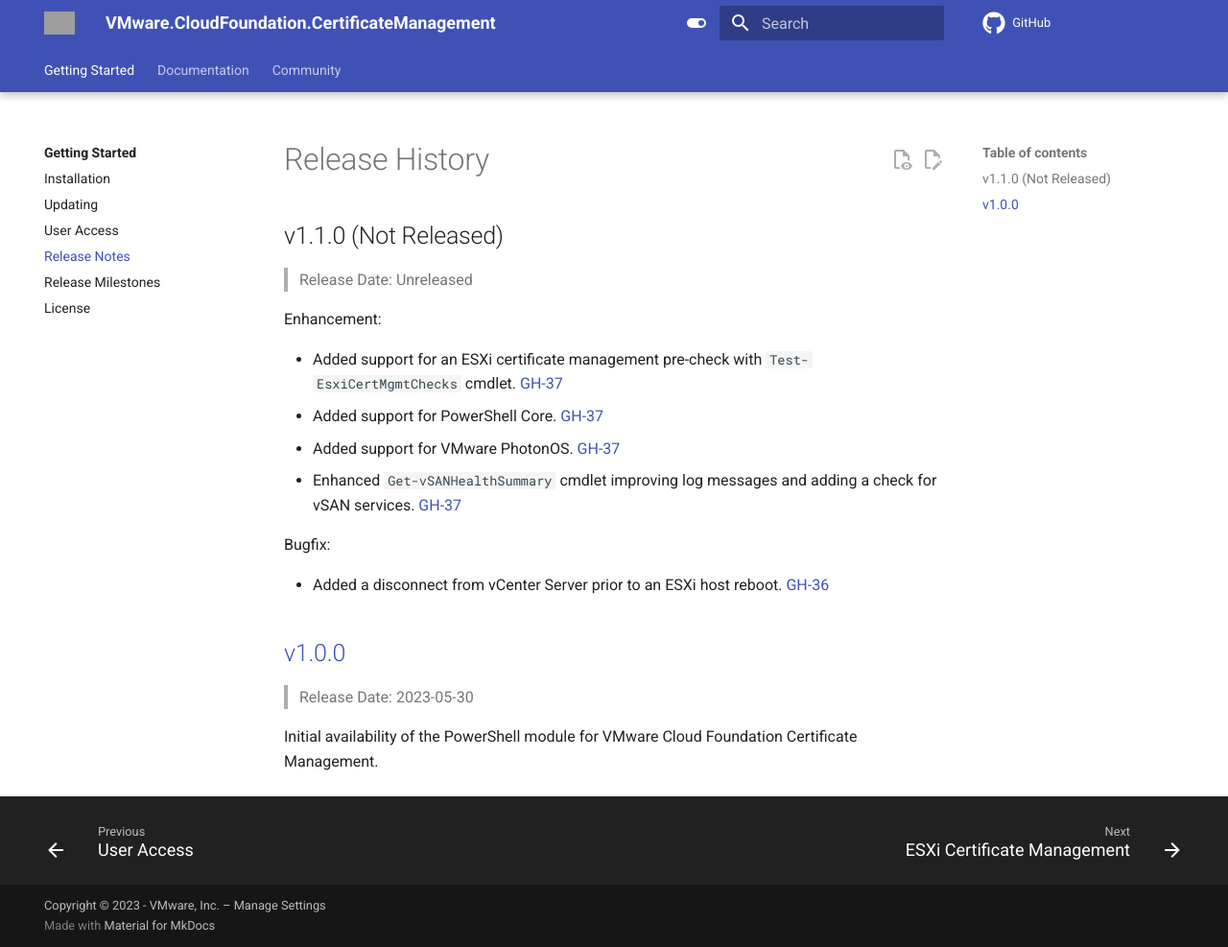
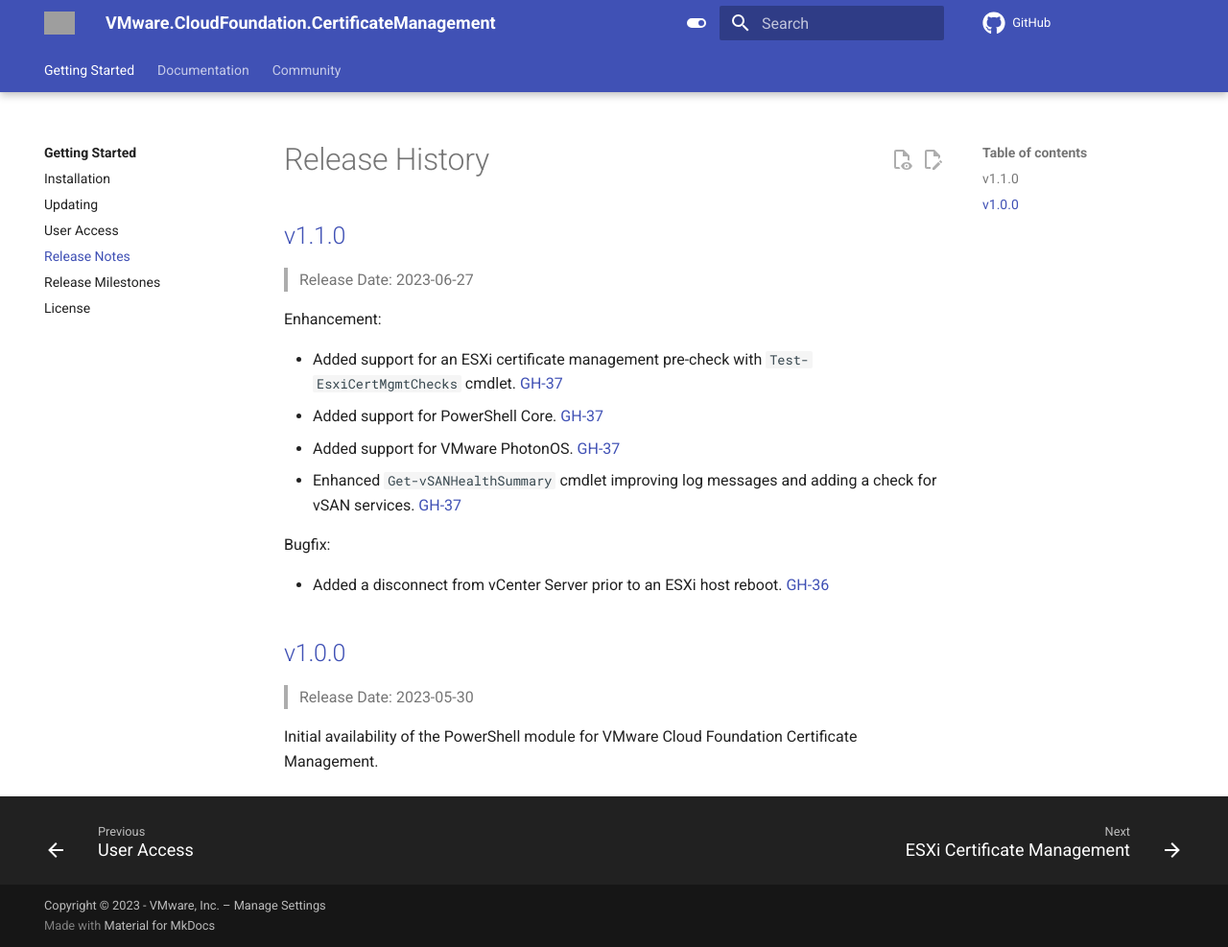
Before and after one commit to vmware/powershell-module-for-vmware-cloud-foundation-certificate-management, an MkDocs documentation site: the page built from docs/release-notes.md, in a window 1280 px wide and 987 px high. Shown: the whole window at 96% size. Built offline with MkDocs 1.6.1 and Material for MkDocs 9.7.7, drawn with Linux system fonts in a browser that asks for light colours; comment, search, counter and statistics services are not loaded; the version menu is left out; grey boxes are pictures that could not be loaded.

Commit message:
chore: release preparation
Templates:
- Updated placeholders in versions in bug template.
- Updated the pull request template.
- Corrected type in docs template.

Documentation:
- Updated `CHANGELOG.md`.
- Updated `NOTICE` to include "PowerShell Module for VMware Cloud Foundation Certificate Management".
- Added Community documentation with maintainers and key collaborators.

Module:
- Updates `ProjectURL` and `ReleaseNotes` to GitHub Pages URLs.
- Updated date on module manifest.
- Updated date to ISO standard.
- Updated `Copywrite` format.
- Updated `Author` to "VMware".

Signed-off-by: Ryan Johnson <johnsonryan@vmware.com>

```diff
--- a/CHANGELOG.md
+++ b/CHANGELOG.md
@@ -1,8 +1,8 @@
 # Release History
 
-## v1.1.0 (Not Released)
+## [v1.1.0](https://github.com/vmware/powershell-module-for-vmware-cloud-foundation-certificate-management/releases/tag/v1.1.0)
 
-> Release Date: Unreleased
+> Release Date: 2023-06-27
 
 Enhancement:
 
--- a/mkdocs.yml
+++ b/mkdocs.yml
@@ -157,6 +157,7 @@
     - Set-EsxiCertificateMode: documentation/functions/Set-EsxiCertificateMode.md
     - Test-EsxiCertMgmtChecks: documentation/functions/Test-EsxiCertMgmtChecks.md
 - Community:
+  - community/index.md
   - Contributing: community/contributing.md
   - Discussions: https://github.com/vmware/powershell-module-for-vmware-cloud-foundation-certificate-management/discussions
   - Search Issues: https://github.com/vmware/powershell-module-for-vmware-cloud-foundation-certificate-management/issues
```
Also changed, not shown: docs/community/index.md (added, +35 -0 lines), .github/pull_request_template.md, 6 other files.
